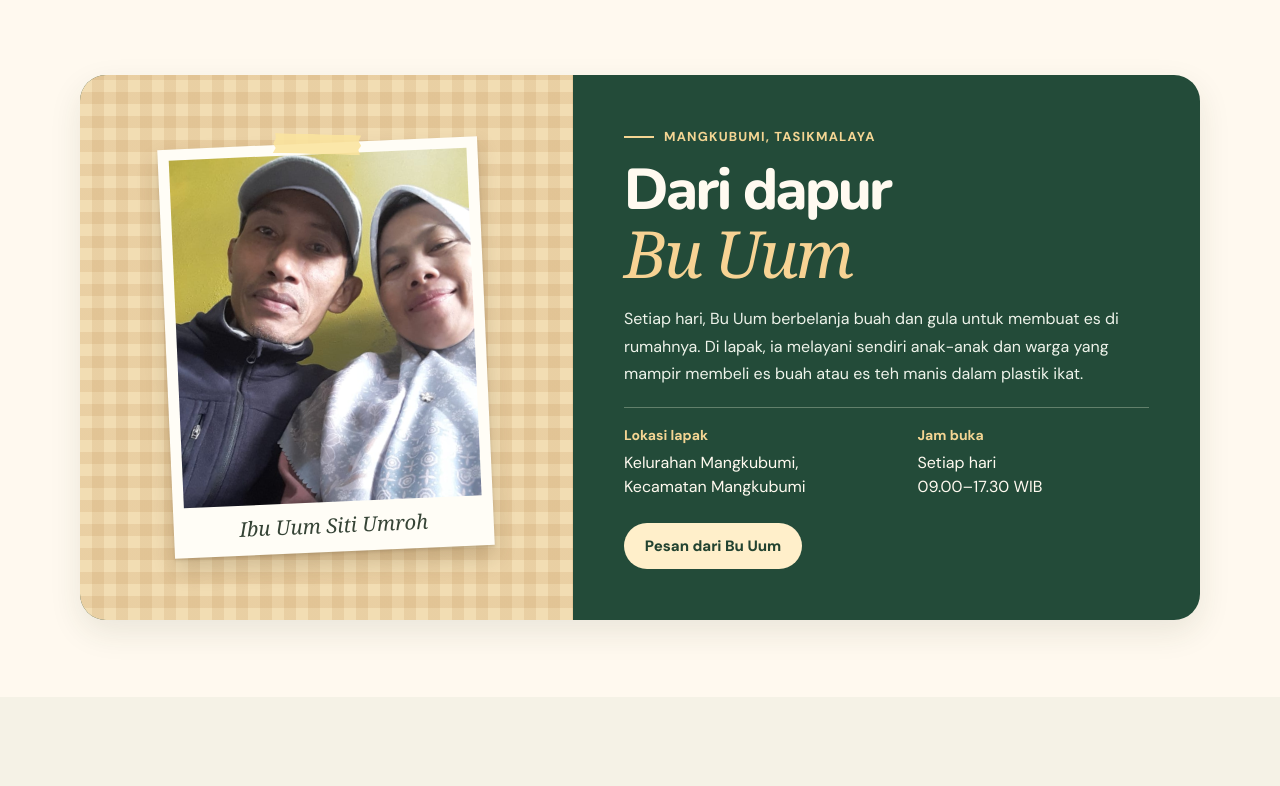
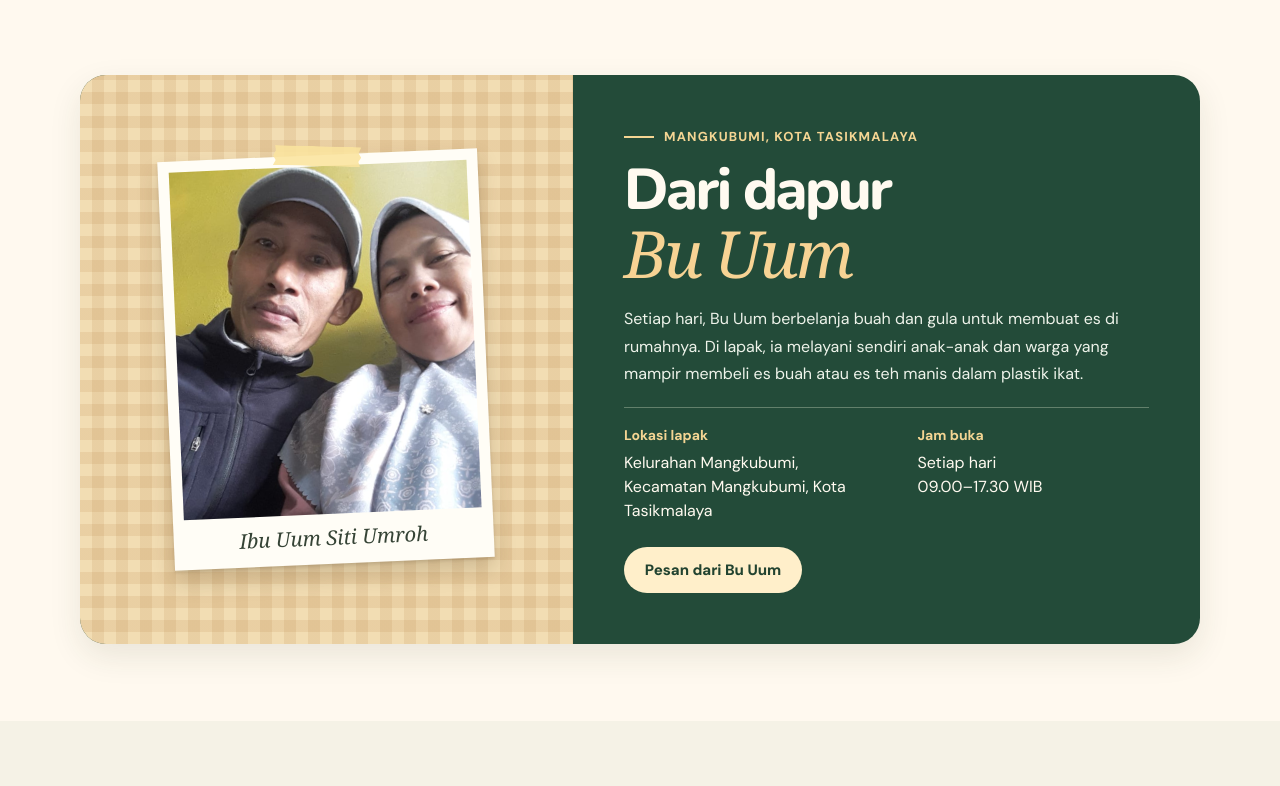
Before and after one commit to edwinarsy/es-buah-ibu-uum-edwin, a plain HTML site: page index.html in a window 1280 px wide. Shown: the part 860-1646 px from the top of the page. Drawn offline with nearby package versions, Linux system fonts and the light colour scheme.

Commit message:
Cantumkan Kota Tasikmalaya pada lokasi lapak

```diff
--- a/index.html
+++ b/index.html
@@ -85,13 +85,13 @@
           </figure>
         </div>
         <div class="edwin_arsy_profil-cerita">
-          <p class="edwin_arsy_profil-lokasi">Mangkubumi, Tasikmalaya</p>
+          <p class="edwin_arsy_profil-lokasi">Mangkubumi, Kota Tasikmalaya</p>
           <h2 id="edwin_arsy_profil_judul">Dari dapur <em>Bu Uum</em></h2>
           <p class="edwin_arsy_profil-teks">Setiap hari, Bu Uum berbelanja buah dan gula untuk membuat es di rumahnya. Di lapak, ia melayani sendiri anak-anak dan warga yang mampir membeli es buah atau es teh manis dalam plastik ikat.</p>
           <dl class="edwin_arsy_profil-info">
             <div>
               <dt>Lokasi lapak</dt>
-              <dd>Kelurahan Mangkubumi, Kecamatan Mangkubumi</dd>
+              <dd>Kelurahan Mangkubumi, Kecamatan Mangkubumi, Kota Tasikmalaya</dd>
             </div>
             <div>
               <dt>Jam buka</dt>
@@ -293,7 +293,7 @@
               <span class="edwin_arsy_contact-icon" aria-hidden="true">📍</span>
               <span>
                 <strong>Area pengambilan pesanan</strong>
-                <small>Kelurahan Mangkubumi, Kecamatan Mangkubumi. Hubungi Bu Uum untuk titik pengambilan.</small>
+                <small>Kelurahan Mangkubumi, Kecamatan Mangkubumi, Kota Tasikmalaya. Hubungi Bu Uum untuk titik pengambilan.</small>
               </span>
             </div>
             <div>
@@ -396,7 +396,7 @@
         <span class="edwin_arsy_brand-icon" aria-hidden="true">🍧</span>
         <span class="edwin_arsy_brand-copy">
           <strong>Es Buah Ibu Uum</strong>
-          <small>Mangkubumi, Tasikmalaya</small>
+          <small>Mangkubumi, Kota Tasikmalaya</small>
         </span>
       </a>
       <p>© <span id="edwin_arsy_year"></span> UMKM Es Buah Ibu Uum (Ibu Uum Siti Umroh) • Disusun oleh Edwin Arsy Al Fikri (2503010028 - TI B).</p>
```
